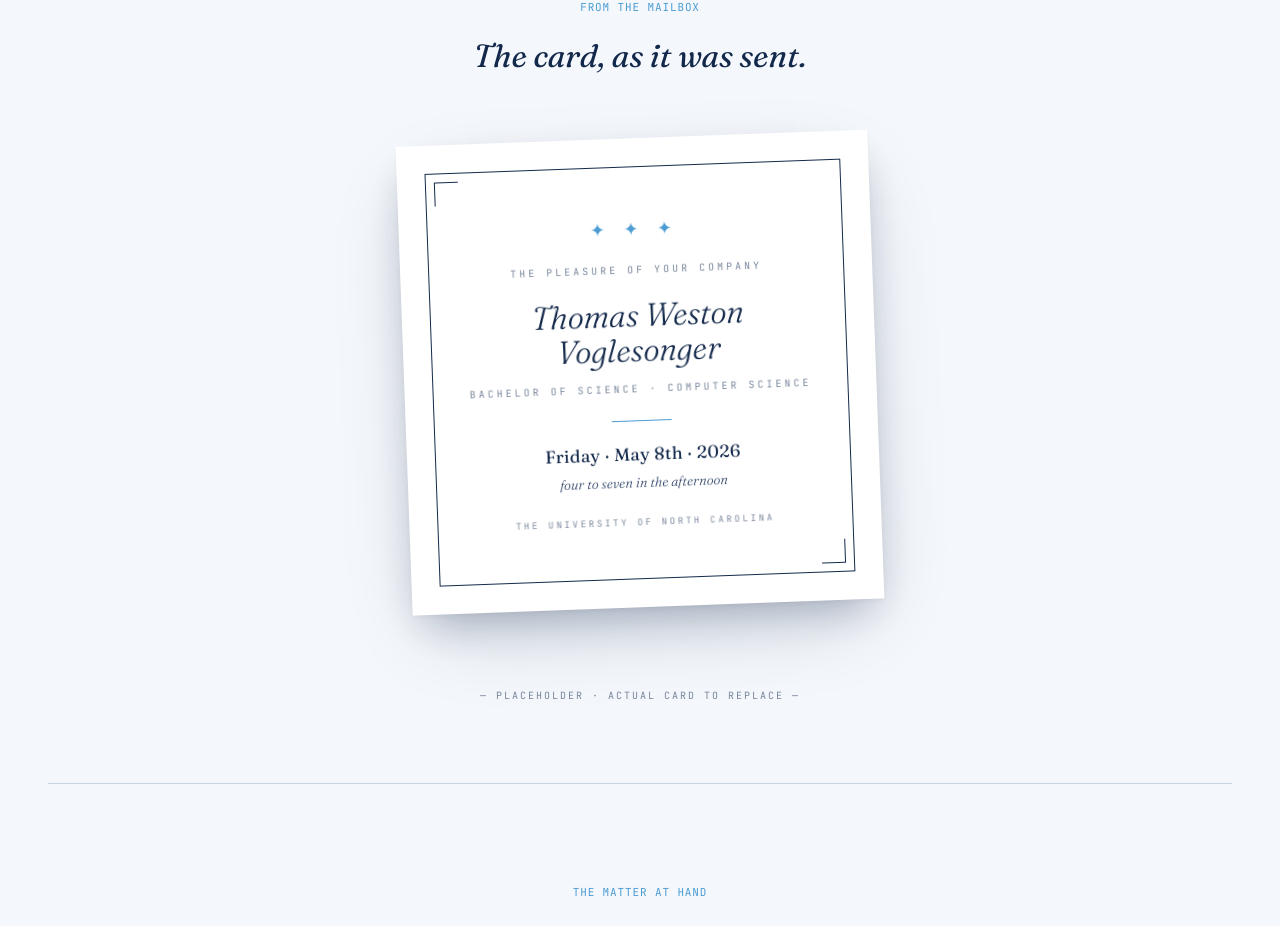
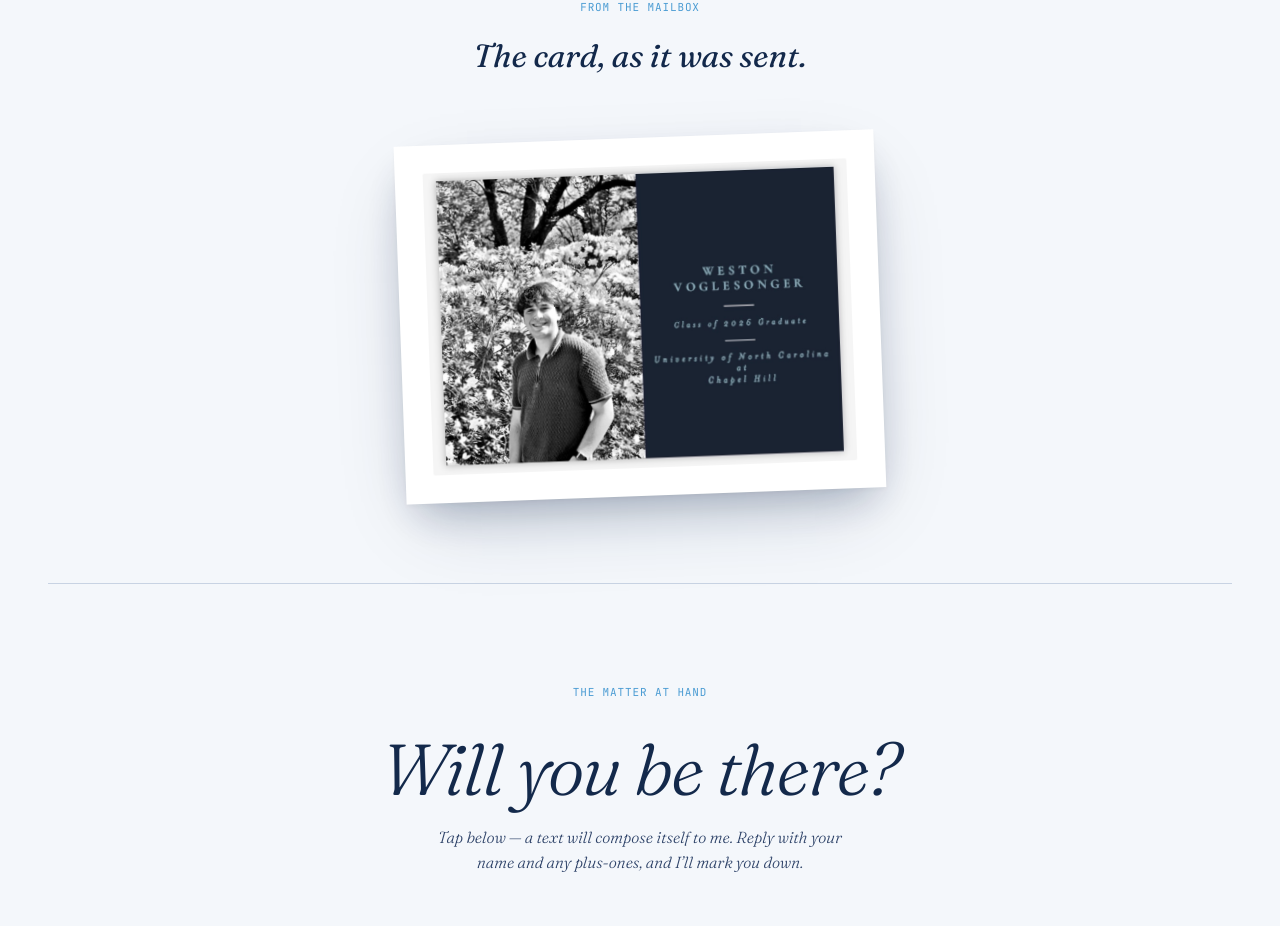
Before and after one commit to WestonVoglesonger/weston-portfolio, a Next.js app: page /celebrate in a window 1280 px wide. Shown: the part 1480-2406 px from the top of the page. Built offline with nearby package versions, Linux system fonts and the light colour scheme.

Commit message:
feat: replace placeholder card with actual grad card image
Co-Authored-By: Claude Opus 4.6 (1M context) <noreply@anthropic.com>

```diff
--- a/app/globals.css
+++ b/app/globals.css
@@ -382,55 +382,11 @@ body.celebrate-mode::after {
   50% { transform: rotate(-2deg) translateY(-4px); }
 }
 
-.celebrate-card-inner {
-  border: 1px double var(--c-ink);
-  padding: 48px 36px;
-  background: #fff;
-  position: relative;
-}
-.celebrate-card-inner::before,
-.celebrate-card-inner::after {
-  content: '';
-  position: absolute;
-  width: 24px; height: 24px;
-  border: 1px solid var(--c-ink);
-}
-.celebrate-card-inner::before { top: 8px; left: 8px; border-right: none; border-bottom: none; }
-.celebrate-card-inner::after { bottom: 8px; right: 8px; border-left: none; border-top: none; }
-.celebrate-card-ornament { font-size: 18px; color: var(--c-ember); margin-bottom: 20px; letter-spacing: 0.4em; }
-.celebrate-card-sub {
-  font-family: 'JetBrains Mono', monospace;
-  font-size: 10px; letter-spacing: 0.3em; color: var(--c-taupe);
-  margin-bottom: 20px; text-transform: uppercase;
-}
-.celebrate-card-name {
-  font-family: 'Fraunces', serif;
-  font-variation-settings: 'SOFT' 100;
-  font-size: 2rem; font-style: italic; font-weight: 300;
-  line-height: 1.1; margin-bottom: 4px; color: var(--c-ink);
-}
-.celebrate-card-bachelors {
-  font-family: 'JetBrains Mono', monospace;
-  font-size: 10px; letter-spacing: 0.3em; color: var(--c-taupe);
-  margin: 14px 0 24px; text-transform: uppercase;
-}
-.celebrate-card-divider { width: 60px; height: 1px; background: var(--c-ember); margin: 20px auto; }
-.celebrate-card-date {
-  font-family: 'Fraunces', serif;
-  font-variation-settings: 'SOFT' 100;
-  font-size: 1.1rem; font-weight: 400; letter-spacing: 0.02em; color: var(--c-ink);
-  margin-bottom: 4px;
-}
-.celebrate-card-time { font-size: 0.85rem; color: var(--c-ink-soft); font-style: italic; font-weight: 300; }
-.celebrate-card-school {
-  margin-top: 24px;
-  font-family: 'JetBrains Mono', monospace;
-  font-size: 9px; letter-spacing: 0.3em; color: var(--c-taupe); text-transform: uppercase;
-}
-.celebrate-card-caption {
-  margin-top: 80px;
-  font-family: 'JetBrains Mono', monospace;
-  font-size: 10px; color: var(--c-taupe); letter-spacing: 0.2em; text-transform: uppercase;
+.celebrate-card-img {
+  display: block;
+  width: 100%;
+  height: auto;
+  border-radius: 2px;
 }
 
 /* RSVP */
@@ -623,8 +579,6 @@ body.celebrate-mode::after {
   .celebrate-details-body { padding: 28px 24px; }
   .celebrate-detail-row { grid-template-columns: 80px 1fr; gap: 16px; }
   .celebrate-card-section { padding: 60px 0 40px; }
-  .celebrate-card-inner { padding: 32px 20px; }
-  .celebrate-card-name { font-size: 1.5rem !important; }
   .celebrate-rsvp { padding: 60px 0 80px; }
   .celebrate-rsvp-buttons { flex-direction: column; gap: 16px; padding: 0; }
   .celebrate-btn { padding: 16px 40px; width: 80%; }
--- a/components/celebrate/celebrate-page.tsx
+++ b/components/celebrate/celebrate-page.tsx
@@ -1,6 +1,7 @@
 'use client';
 
 import { useEffect, useRef, useState, useCallback } from 'react';
+import Image from 'next/image';
 import { motion, AnimatePresence } from 'framer-motion';
 
 const PHONE = '+19802409865';
@@ -272,22 +273,15 @@ export function CelebratePage() {
           <div className="celebrate-card-label">FROM THE MAILBOX</div>
           <h3>The card, as it was sent.</h3>
           <div className="celebrate-card-display">
-            <div className="celebrate-card-inner">
-              <div className="celebrate-card-ornament">&#10022; &#10022; &#10022;</div>
-              <div className="celebrate-card-sub">The Pleasure of Your Company</div>
-              <div className="celebrate-card-name">
-                Thomas Weston<br />Voglesonger
-              </div>
-              <div className="celebrate-card-bachelors">
-                Bachelor of Science &middot; Computer Science
-              </div>
-              <div className="celebrate-card-divider" />
-              <div className="celebrate-card-date">Friday &middot; May 8th &middot; 2026</div>
-              <div className="celebrate-card-time">four to seven in the afternoon</div>
-              <div className="celebrate-card-school">The University of North Carolina</div>
-            </div>
+            <Image
+              src="/assets/celebrate/grad-card.jpeg"
+              alt="Weston Voglesonger — Class of 2026 Graduate, University of North Carolina at Chapel Hill"
+              width={480}
+              height={340}
+              className="celebrate-card-img"
+              priority
+            />
           </div>
-          <div className="celebrate-card-caption">&mdash; placeholder &middot; actual card to replace &mdash;</div>
         </motion.section>
 
         {/* RSVP */}
```
Also changed, not shown: public/assets/celebrate/grad-card.jpeg (added).
